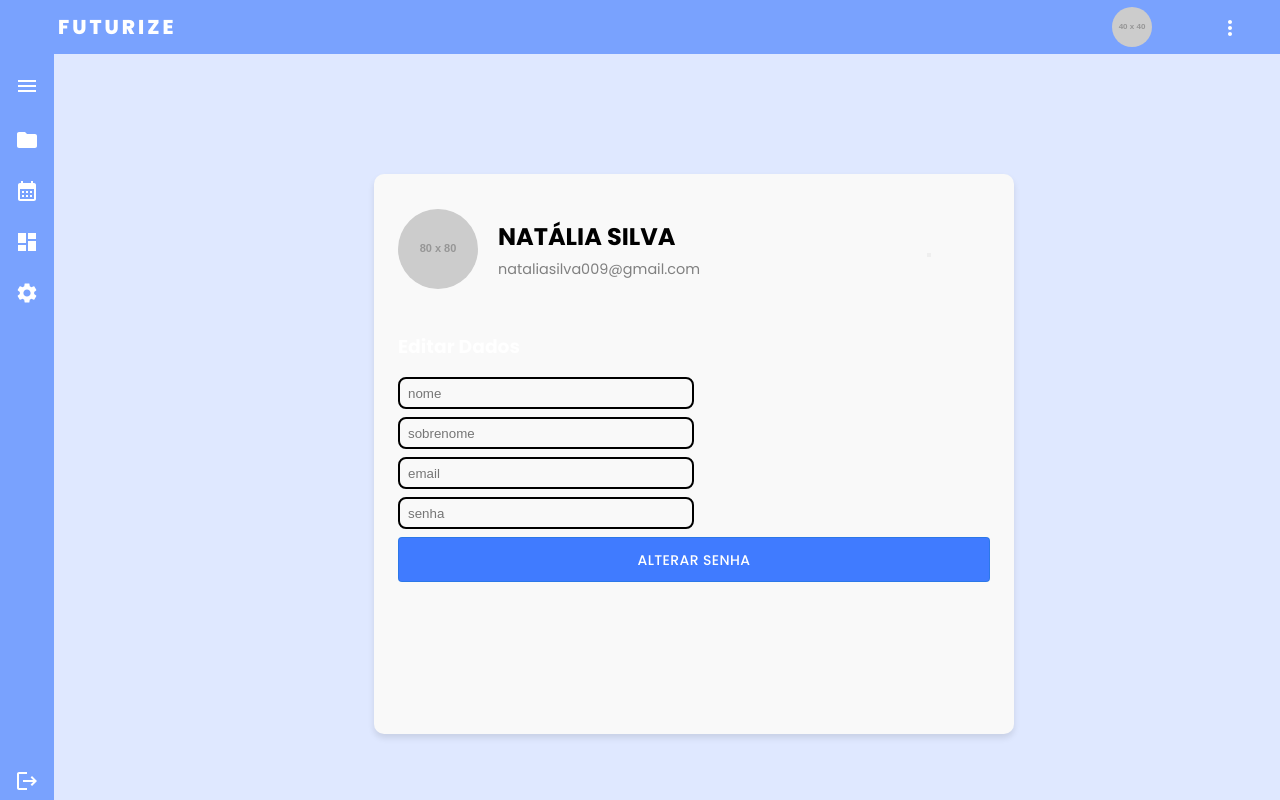
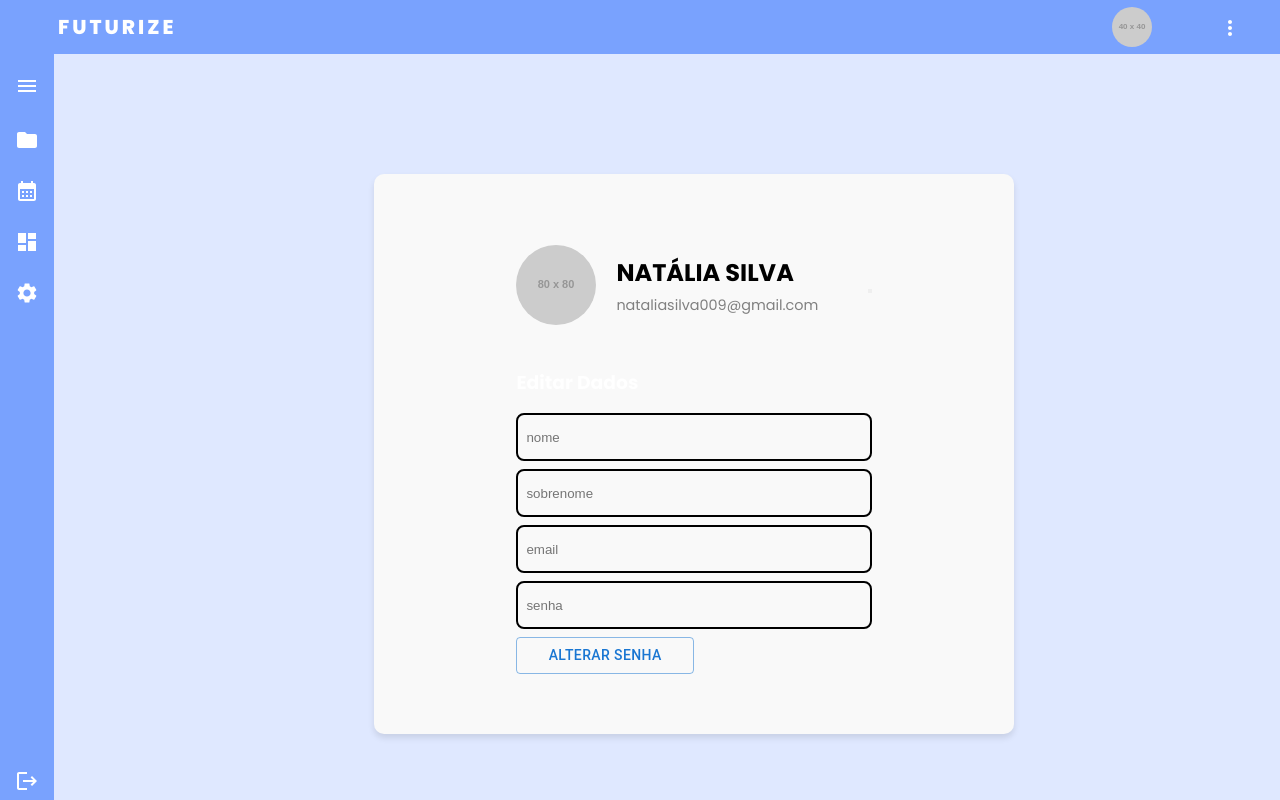
Before and after one commit to vitoriaGoncalves08/Futurize, a React (Vite) app in the folder futurize-frontend/: page /settings in a window 1280 px wide. Built offline with nearby package versions, Linux system fonts and the light colour scheme; sample sign-in values are in the browser's storage.

Commit message:
coda y coda

```diff
--- a/futurize-frontend/src/components/Settings/Settings.css
+++ b/futurize-frontend/src/components/Settings/Settings.css
@@ -18,6 +18,10 @@
 }
 
 .config-profile {
+  display: flex;
+  flex-direction: column;
+  align-items: center;
+  justify-content: center;
   width: 50%;
   height: 70%;
   background-color: #f9f9f9;
@@ -28,11 +32,10 @@
 
 .headerProfile {
   display: flex;
+  align-items: center;
   justify-content: center;
-  width: 90%;
+  width: 60%;
   height: 20%;
-  display: flex;
-  align-items: center;
 }
 
 .profile-pic {
@@ -100,6 +103,7 @@ animation: slide-back 0.2s;
 } */
 
 .edit-profile {
+  width: 60%;
   margin-top: 2rem;
 }
 
@@ -111,12 +115,15 @@ animation: slide-back 0.2s;
 }
 
 .style-inputs {
-  width: 50%;
-  height: 2rem;
+  /* width: 50%; */
+  height: 3rem;
   padding: .5rem;
   border: 2px solid #000000;
   border-radius: 8px;
   background: transparent;
   color: #000000;
+}
 
+.alterar-senha {
+  width: 50%;
 }
--- a/futurize-frontend/src/components/Settings/Settings.jsx
+++ b/futurize-frontend/src/components/Settings/Settings.jsx
@@ -31,7 +31,7 @@ function Settings() {
             <input className="style-inputs" type="text" placeholder="sobrenome" />
             <input className="style-inputs" type="email" placeholder="email" />
             <input className="style-inputs" type="password" placeholder="senha" />
-            <Buttons>Alterar Senha</Buttons>
+            <Buttons className="alterar-senha">Alterar Senha</Buttons>
           </div>
         </div>
       </div>
```
